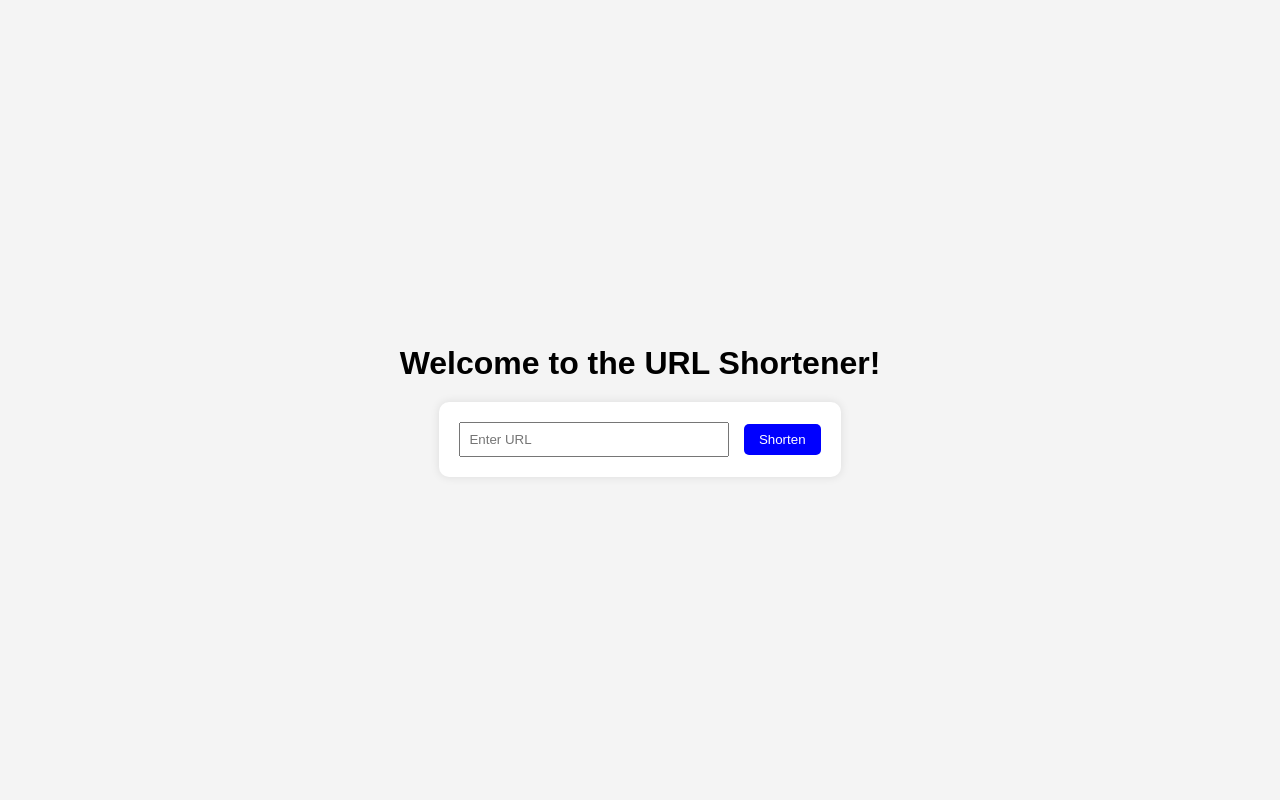
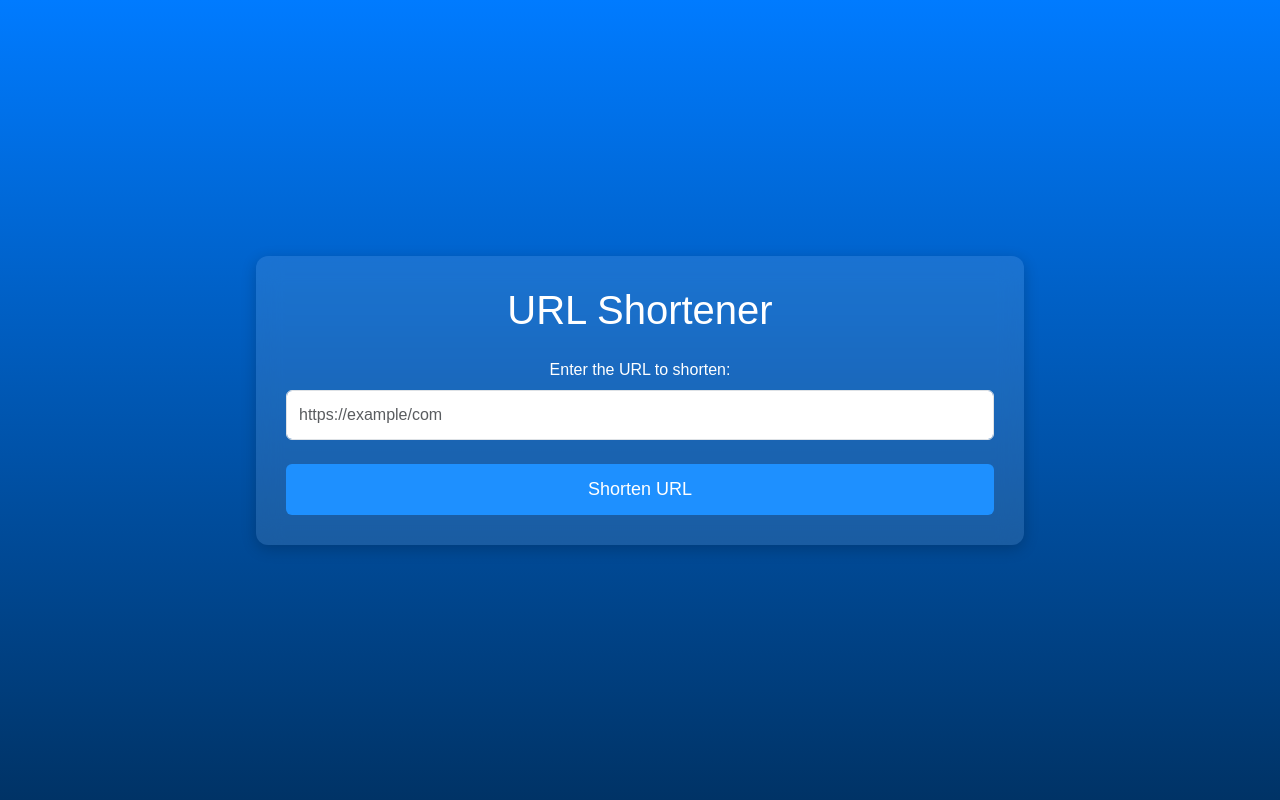
Before and after one commit to CloudSteph/URL-Shortener-Project, a Flask app: page / in a window 1280 px wide. Run offline with Flask 3, Linux system fonts and the light colour scheme; some libraries are stand-ins or nearby versions.

Commit message:
Updated UI, improved buttons, added effects, enlarged view

```diff
--- a/templates/index.html
+++ b/templates/index.html
@@ -4,53 +4,98 @@
     <meta charset="UTF-8">
     <meta name="viewport" content="width=device-width, initial-scale=1.0">
     <title>URL Shortener</title>
+
+    <!-- Bootstrap CDN for Styling -->
+    <link href="https://cdn.jsdelivr.net/npm/bootstrap@5.5.0/dist/css/bootstrap.min.css" rel="stylesheet">
+
     <style>
-        /* Center the header and form on the page */
+        /* Center the header and form on the page with blue ombre background */
         body {
+            height: 100vh;
             display: flex;
-            flex-direction: column;
             justify-content: center;
             align-items: center;
-            height: 100vh;
-            margin: 0;
+            background: linear-gradient(to bottom, #007bff, #003366); /* Light Blue to Dark Blue */
+            color: white;
             font-family: Arial, sans-serif;
-            background-color: #f4f4f4;
         }
-        h1 {
-            margin-bottom: 20px;
+
+        .container {
+            width: 60%;
+            max-width: 800px;
+            background: rgba(255, 255, 255, 0.1); /* Semi-transparent white */
+            padding: 30px;
+            border-radius: 12px;
+            box-shadow: 0 4px 15px rgba(0, 0, 0, 0.2);
+            text-align: center;
+            backdrop-filter: blur(12px); /* Glassmorphism effect*/
         }
-        form {
-            background: white;
-            padding: 20px;
-            border-radius: 10px;
-            box-shadow: 0px 0px 10px rgba(0, 0, 0, 0.1);
+
+        .short-url {
+            margin-top: 25px;
+            padding: 12px;
+            background-color: rgba(255, 255, 255, 0.2); /* Slightly transparent */
+            border-radius: 8px;
+            word-break: break-word; /* Prevents text overflow */
         }
+
+        .btn-custom {
+            background: #1e90ff; /* Bright Blue */
+            border: none;
+            padding: 12px 18px;
+            color: white;
+            font-size: 18px;
+            border-radius: 6px;
+            transition: 0.3s;
+        }
+
+        .btn-custom:hover {
+            background: #0073e6; /* Slightly darker blue on hover */
+        }
+
+        input[type="url"] {
+            font-size: 16px;
+            padding: 12px;
+        }
+
         input[type="text"] {
-            padding: 8px;
-            width: 250px;
-            margin-right: 10px;
-        }
-        input[type="submit"] {
-            padding: 8px 15px;
-            background-color: blue;
-            color: white;
-            border: none;
-            cursor: pointer;
-            border-radius: 5px;
+            font-size: 16px;
+            padding: 12px;
         }
     </style>
 </head>
 <body>
+    <div class="container">
+        <h1 class="mb-4">URL Shortener</h1>
+        <form method="POST">
+            <div class="mb-4">
+                <label for="long_url" class="form-label">Enter the URL to shorten:</label>
+                <input type="url" id="long_url" name="long_url" class="form-control" placeholder="https://example/com" required>
+            </div>
 
-    <h1>Welcome to the URL Shortener!</h1>
+            <button type="submit" class="btn btn-custom w-100">Shorten URL</button>
+        </form>
 
-    <form method="post">
-        <input type="text" name="long_url" placeholder="Enter URL" required>
-        <input type="submit" value="Shorten">
-    </form>
+        {% if short_url %}
+            <div class="short-url mt-4">
+                <p>Shortened URL:</p>
 
-    {% if short_url %}
-        <p>Your shortened URL: <a href="{{ short_url }}">{{ short_url }}</a></p>
-    {% endif %}
+                <input type="text" id="shortURL" class="form-control text-center" value="{{ short_url }}" readonly>
+
+                <button class="btn btn-success mt-3" onclick="copyToClipboard()">Copy</button>
+            </div>
+        {% endif %}
+    </div>
+
+    <script src="https://cdn.jsdelivr.net/npm/bootstrap@5.3.0/dist/js/bootstrap.bundle.min.js"></script>
+    <script>
+        function copyToClipboard() {
+            var copyText = document.getElementById("shortUrl");
+            copyText.select();
+            copyText.setSelectionRange(0, 99999);
+            navigator.clipboard.writeText(copyText.value);
+            alert("Copied: " + copyText.value);
+        }
+    </script>
 </body>
 </html>
```
